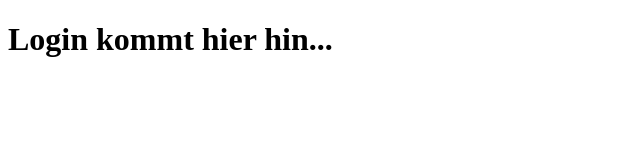
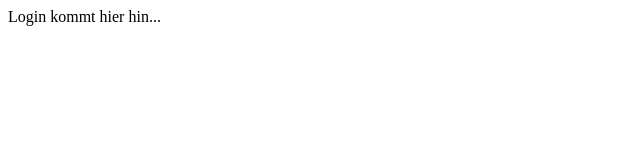
Before and after one commit to techstore2000/Smarttec, a plain HTML site: page index.html in a window 1280 px wide. Shown: the whole page, without its empty margins (0-640 px from the left). Drawn offline with Linux system fonts and the light colour scheme.

Commit message:
Add files via upload

```diff
--- a/index.html
+++ b/index.html
@@ -1 +1 @@
-<!DOCTYPE html><html><head><title>Smarttec Login</title></head><body><h1>Login kommt hier hin...</h1></body></html>
+<!DOCTYPE html><html><head><title>Login</title></head><body>Login kommt hier hin...</body></html>
```
Also changed, not shown: 1 other file.
